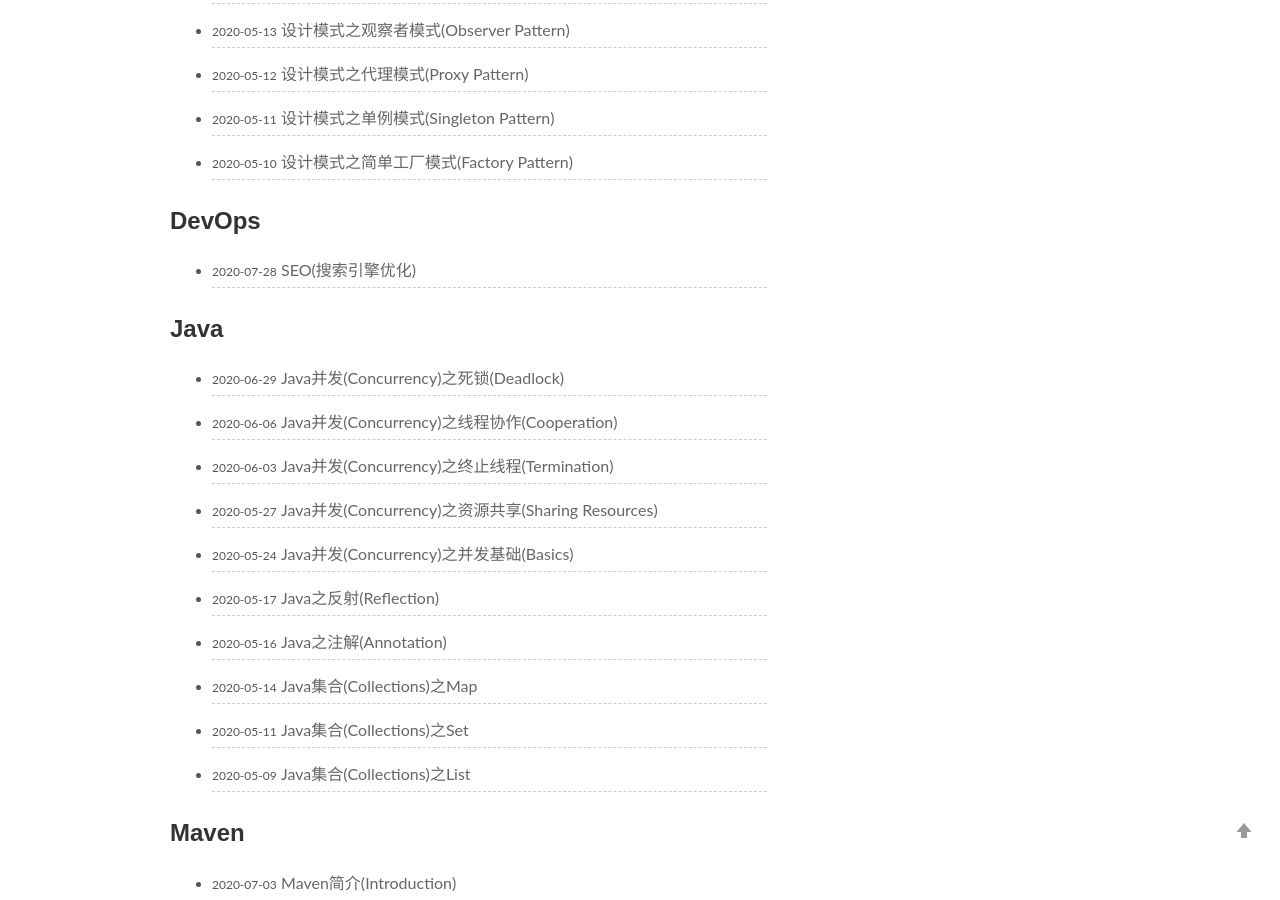
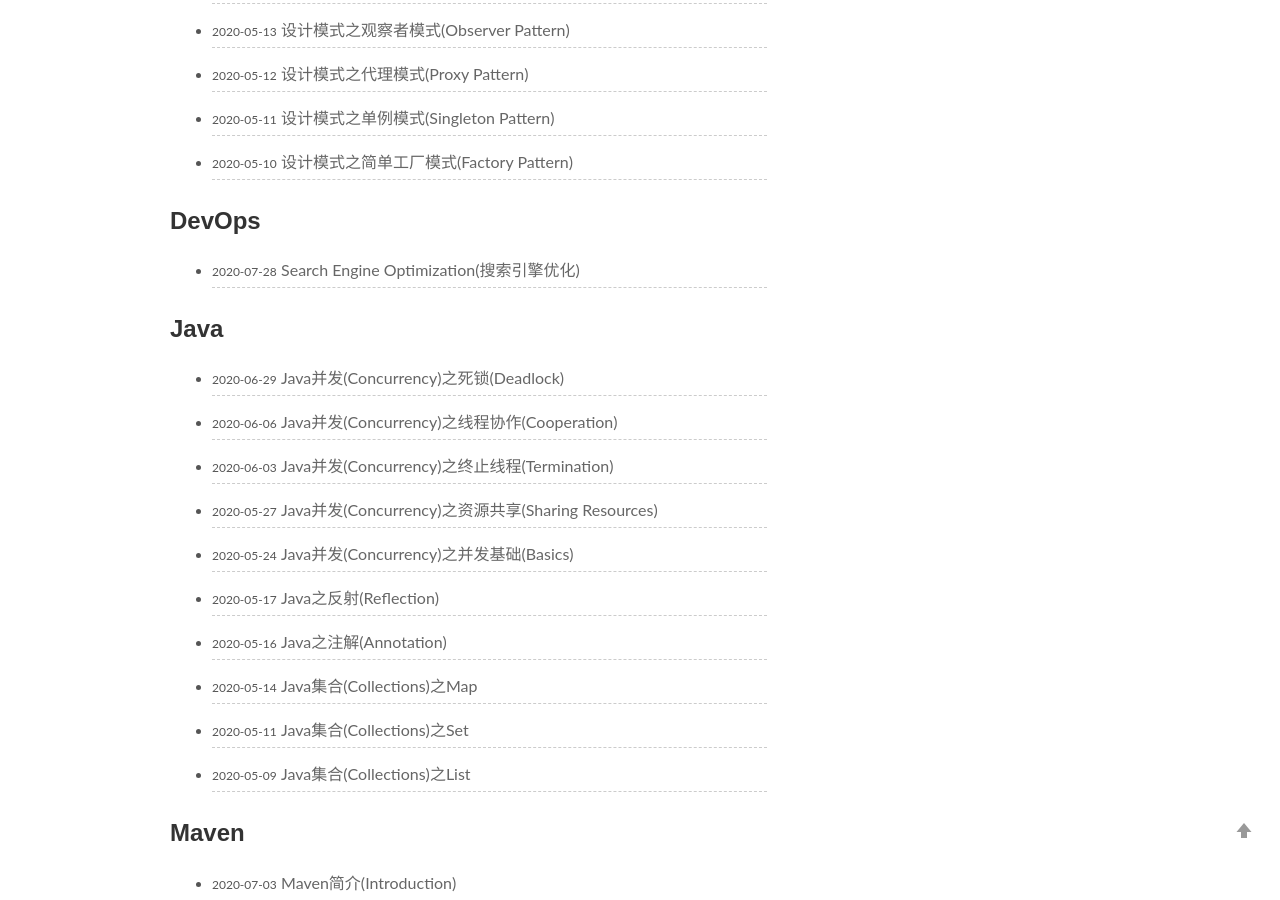
Before and after one commit to wenb1/wenb1.github.io, a Jekyll site: the page built from pages/categories.md, in a window 1280 px wide and 900 px high, scrolled down 1548 px. Built offline with Jekyll 4.4.1, drawn with Linux system fonts in a browser that asks for light colours.

Commit message:
add new blogs

```diff
--- a/_posts/2020-07-28-seo.md
+++ b/_posts/2020-07-28-seo.md
@@ -1,6 +1,6 @@
 ---
 layout: post
-title: SEO(搜索引擎优化)
+title: Search Engine Optimization(搜索引擎优化)
 categories: DevOps
 description: SEO
 keywords: SEO, DevOps，搜索引擎优化
```
